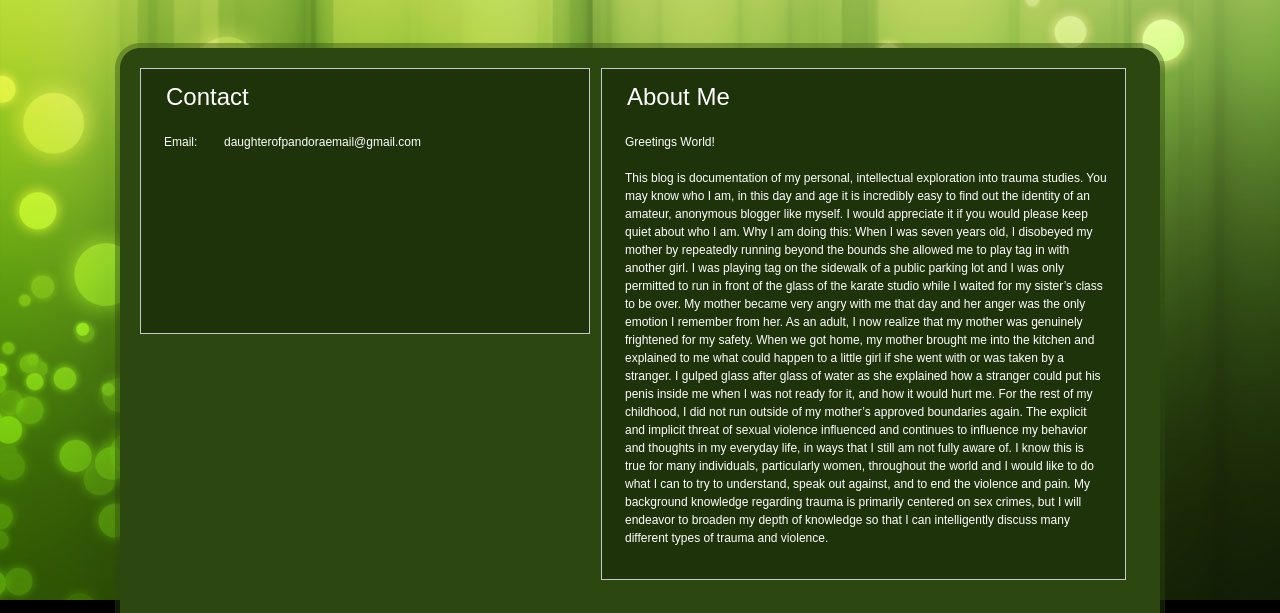
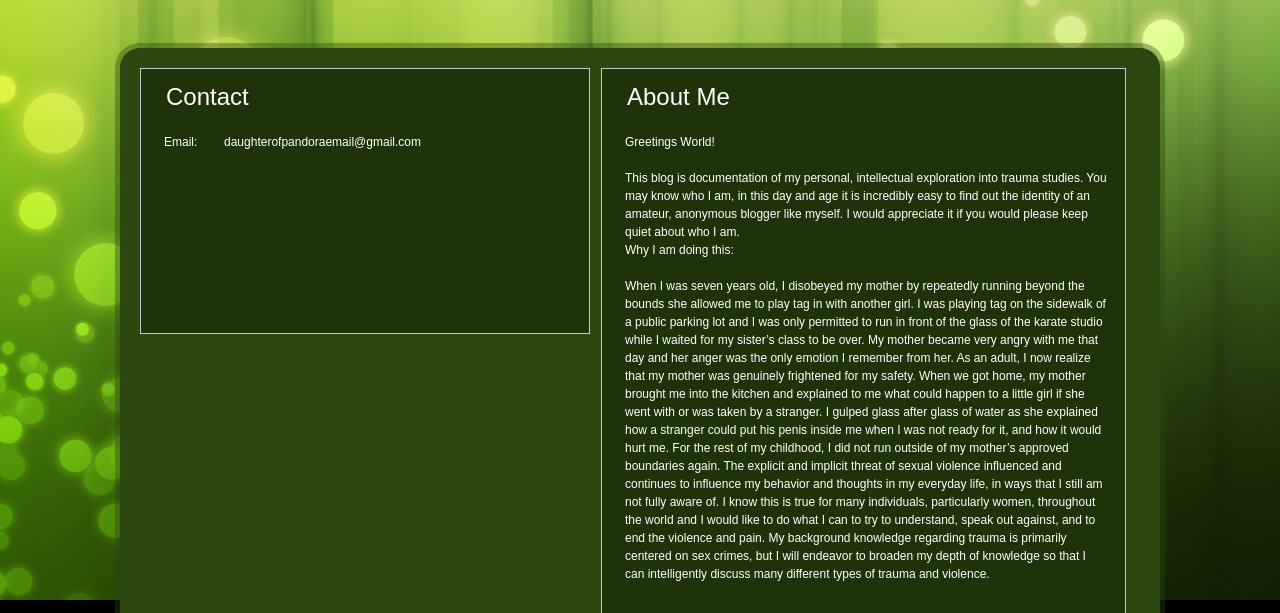
Before and after one commit to MissKaczow/MissKaczow.github.io, a plain HTML site: page index.html in a window 1280 px wide. Shown: the part 400-1013 px from the top of the page. Drawn offline with Linux system fonts and the light colour scheme.

Commit message:
Fixing Spacing in About Me

```diff
--- a/index.html
+++ b/index.html
@@ -61,8 +61,8 @@
                       <p>Greetings World!</p>
                       This blog is documentation of my personal, intellectual exploration into trauma studies.  You may know who I am, in this day and age it is incredibly easy to find out the identity of an amateur, anonymous blogger like myself.  I would appreciate it if you would please keep quiet about who I am.
 
-Why I am doing this:
-When I was seven years old, I disobeyed my mother by repeatedly running beyond the bounds she allowed me to play tag in with another girl.  I was playing tag on the sidewalk of a public parking lot and I was only permitted to run in front of the glass of the karate studio while I waited for my sister’s class to be over.  My mother became very angry with me that day and her anger was the only emotion I remember from her.  As an adult, I now realize that my mother was genuinely frightened for my safety.  When we got home, my mother brought me into the kitchen and explained to me what could happen to a little girl if she went with or was taken by a stranger.  I gulped glass after glass of water as she explained how a stranger could put his penis inside me when I was not ready for it, and how it would hurt me.  For the rest of my childhood, I did not run outside of my mother’s approved boundaries again.
+<p>Why I am doing this:<p>
+<p>When I was seven years old, I disobeyed my mother by repeatedly running beyond the bounds she allowed me to play tag in with another girl.  I was playing tag on the sidewalk of a public parking lot and I was only permitted to run in front of the glass of the karate studio while I waited for my sister’s class to be over.  My mother became very angry with me that day and her anger was the only emotion I remember from her.  As an adult, I now realize that my mother was genuinely frightened for my safety.  When we got home, my mother brought me into the kitchen and explained to me what could happen to a little girl if she went with or was taken by a stranger.  I gulped glass after glass of water as she explained how a stranger could put his penis inside me when I was not ready for it, and how it would hurt me.  For the rest of my childhood, I did not run outside of my mother’s approved boundaries again.
 
 The explicit and implicit threat of sexual violence influenced and continues to influence my behavior and thoughts in my everyday life, in ways that I still am not fully aware of.  I know this is true for many individuals, particularly women, throughout the world and I would like to do what I can to try to understand, speak out against, and to end the violence and pain.  My background knowledge regarding trauma is primarily centered on sex crimes, but I will endeavor to broaden my depth of knowledge so that I can intelligently discuss many different types of trauma and violence.
 </p>
```
